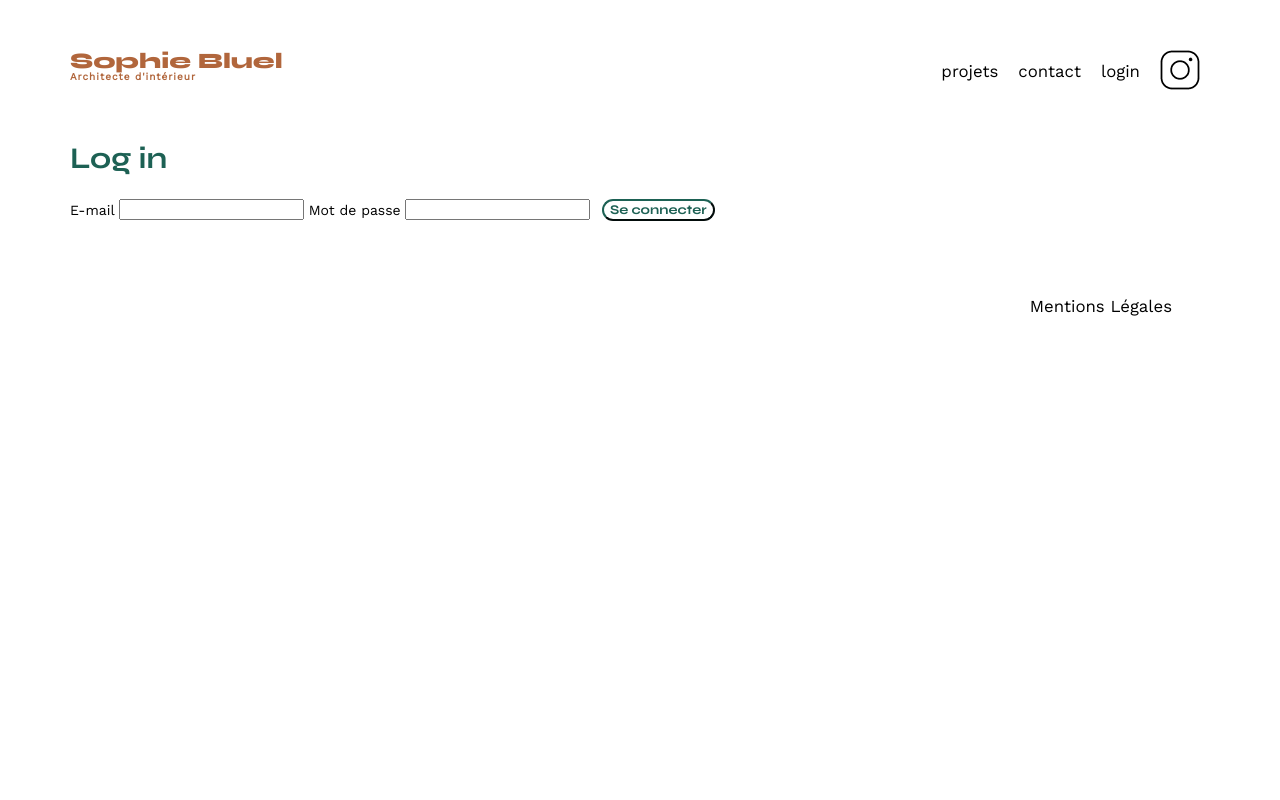
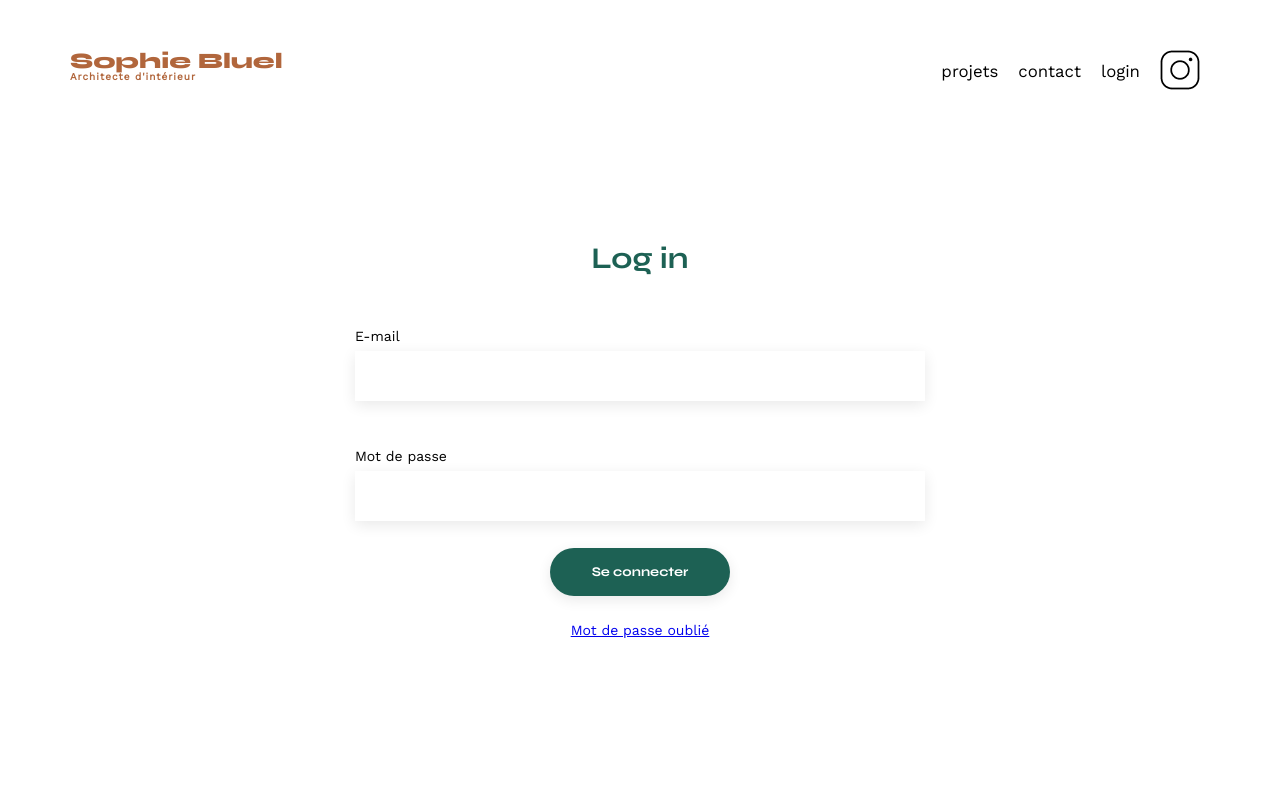
Before and after one commit to Constantin-D/FrontEnd, a plain HTML site: page login.html in a window 1280 px wide. Shown: the top 800 px of the page. Drawn offline with nearby package versions, Linux system fonts and the light colour scheme.

Commit message:
Connecting form in progress

```diff
--- a/assets/js/script.js
+++ b/assets/js/script.js
@@ -148,8 +148,8 @@ async function getCategories() {
 async function displayAllCategoriesInHtml() {
     await getCategories();
 
-    // Ajouter la catégorie "Tous" au début du tableau des catégories
-    categories.unshift({ id: 0, name: "Tous" });
+    // // Ajouter la catégorie "Tous" au début du tableau des catégories
+    // categories.unshift({ id: 0, name: "Tous" });
 
     // Création du bouton "Tous"
     const allCategoriesButton = document.createElement("button");
--- /dev/null
+++ b/assets/login.css
@@ -0,0 +1,43 @@
+.loginPage {
+    width: 50%;
+    margin: auto;
+    margin-top: 9.4rem;
+	margin-bottom: 22.5rem;
+}
+
+.loginPage h2 {
+text-align: center;
+
+}
+
+.identifyForm {
+    display: flex;
+    flex-direction: column;
+    margin-top: 0.5rem;
+}
+
+.identifyForm label {
+    margin-bottom: .5rem;
+	margin-top: 3rem;
+}
+
+.identifyForm input {
+    height: 3rem;
+	box-shadow: 0px 4px 14px 0px rgba(0, 0, 0, 0.09);
+	border: none;
+}
+
+.loginPage .submit {
+    display: flex;
+    text-align: center;
+    justify-content: center;
+
+    width: 11.2rem;
+    height: 3rem;
+	margin-top: 2.3rem;
+}
+
+.formFooter {
+    text-align: center;
+    color: #3D3D3D;
+}
--- a/login.html
+++ b/login.html
@@ -3,7 +3,7 @@
 
 <head>
     <meta charset="UTF-8">
-    <title>Sophie Bluel - Architecte d'intérieur</title>
+    <title>Page de connection</title>
     <meta name="viewport" content="width=device-width, initial-scale=1.0">
     <link rel="preconnect" href="https://fonts.googleapis.com">
     <link rel="preconnect" href="https://fonts.gstatic.com" crossorigin>
@@ -11,7 +11,8 @@
         rel="stylesheet">
     <meta name="description" content="">
     <link rel="stylesheet" href="./assets/style.css">
-    <script defer src="./assets/js/login.js"></script>
+    <link rel="stylesheet" href="./assets/login.css">
+
 
 </head>
 
@@ -31,17 +32,16 @@
         <section class="loginPage">
             <h2>Log in</h2>
             <form class="identifyForm" action="/" method="post">
-                <label for="email">E-mail
-                    <!-- <span>Addresse incorrect</span> -->
-                </label>
+                <label>E-mail </label>
                 <input type="email" id="email">
-                <label for="password">Mot de passe
-                    <!-- <span>Mot de passe incorrect</span> -->
-                </label>
+                <label>Mot de passe</label>
                 <input type="password" id="password">
-                <button>Se connecter</button>
+                <!-- <button class="submit">Se connecter</button> -->
+                <input type="submit" value="Se connecter" class="submit-disabled" id="submit">
             </form>
-
+            <div class="formFooter" >
+                <a href="/">Mot de passe oublié</a>
+            </div>
         </section>
 
     </main>
@@ -53,6 +53,7 @@
             </ul>
         </nav>
     </footer>
+    <script src="./assets/js/login.js"></script>
 </body>
 
 </html>
```
Also changed, not shown: assets/js/login.js (added).
